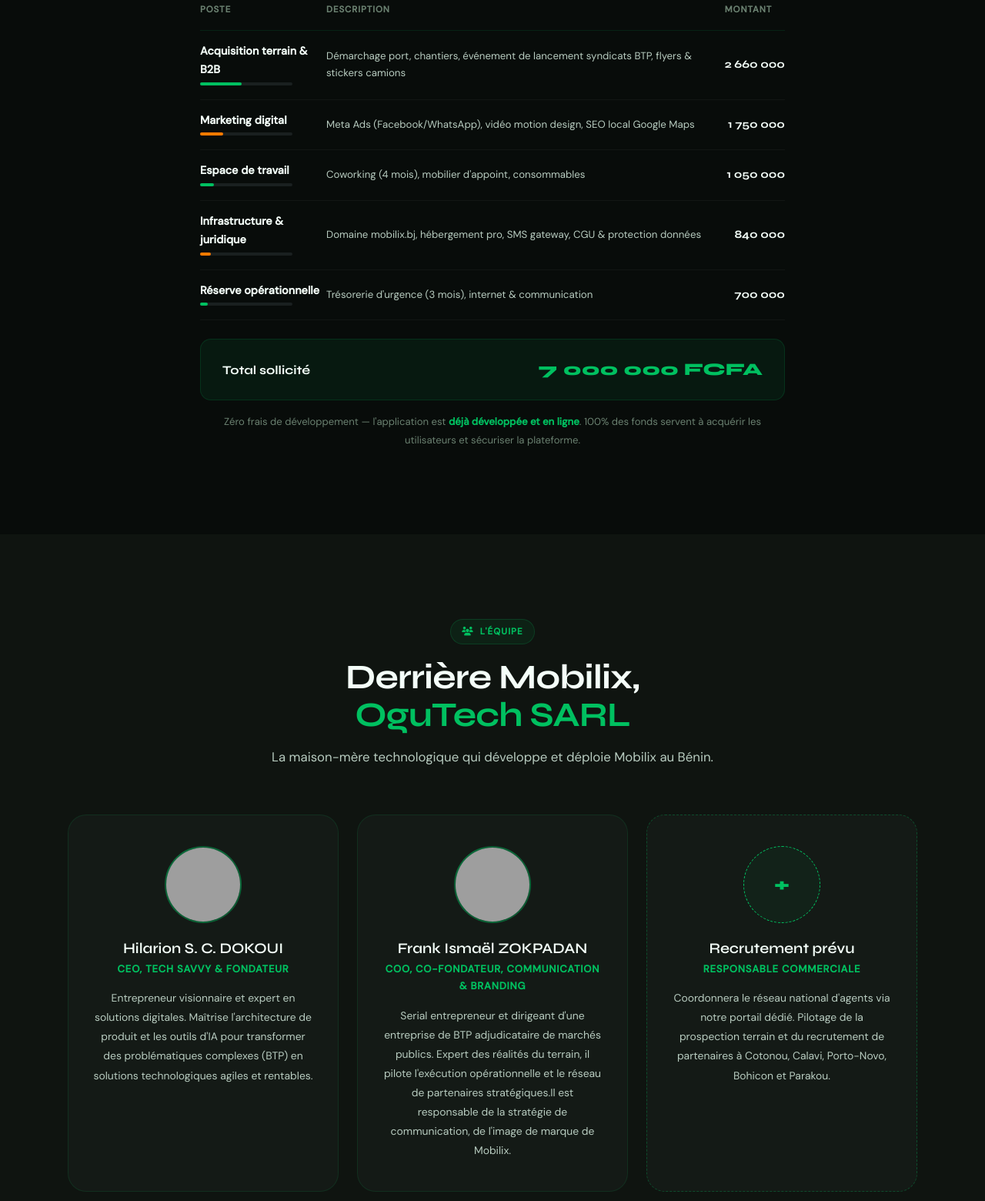
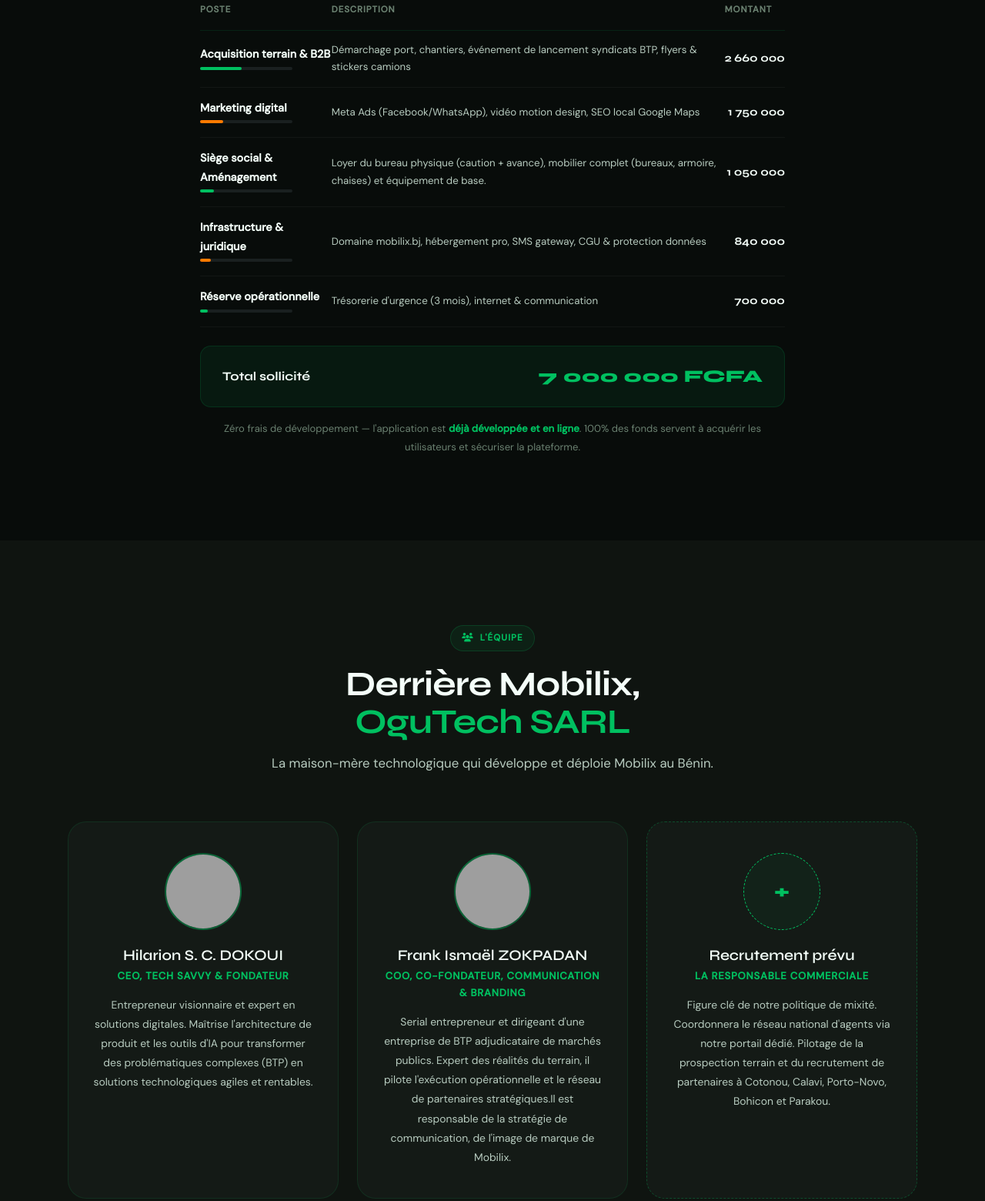
Before and after one commit to edayeh8-ai/mobilix-invest, a plain HTML site: page index.html in a window 1280 px wide. Shown: the part 9169-10729 px from the top of the page at 77% size. Drawn offline with nearby package versions, Linux system fonts and the light colour scheme; grey boxes are pictures that could not be loaded.

Commit message:
Update team role description and add new entry

```diff
--- a/index.html
+++ b/index.html
@@ -634,7 +634,9 @@ footer p.tagline{font-size:.88rem;color:var(--tx);margin-bottom:6px}
         <tbody>
           <tr><td><strong style="color:var(--wh)">Acquisition terrain &amp; B2B</strong><div class="bbar-wrap"><div class="bbar" style="width:0" data-w="45"></div></div></td><td style="font-size:.83rem;color:var(--tx)">Démarchage port, chantiers, événement de lancement syndicats BTP, flyers &amp; stickers camions</td><td>2 660 000</td></tr>
           <tr><td><strong style="color:var(--wh)">Marketing digital</strong><div class="bbar-wrap"><div class="bbar or" style="width:0" data-w="25"></div></div></td><td style="font-size:.83rem;color:var(--tx)">Meta Ads (Facebook/WhatsApp), vidéo motion design, SEO local Google Maps</td><td>1 750 000</td></tr>
-          <tr><td><strong style="color:var(--wh)">Espace de travail</strong><div class="bbar-wrap"><div class="bbar" style="width:0" data-w="15"></div></div></td><td style="font-size:.83rem;color:var(--tx)">Coworking (4 mois), mobilier d'appoint, consommables</td><td>1 050 000</td></tr>
+          <tr><td><strong style="color:var(--wh)">Siège social &amp; Aménagement</strong><div class="bbar-wrap"><div class="bbar" style="width:0" data-w="15"></div></div></td>
+  <td style="font-size:.83rem;color:var(--tx)">Loyer du bureau physique (caution + avance), mobilier complet (bureaux, armoire, chaises) et équipement de base.</td>
+  <td>1 050 000</td></tr>
           <tr><td><strong style="color:var(--wh)">Infrastructure &amp; juridique</strong><div class="bbar-wrap"><div class="bbar or" style="width:0" data-w="12"></div></div></td><td style="font-size:.83rem;color:var(--tx)">Domaine mobilix.bj, hébergement pro, SMS gateway, CGU &amp; protection données</td><td>840 000</td></tr>
           <tr><td><strong style="color:var(--wh)">Réserve opérationnelle</strong><div class="bbar-wrap"><div class="bbar" style="width:0" data-w="8"></div></div></td><td style="font-size:.83rem;color:var(--tx)">Trésorerie d'urgence (3 mois), internet &amp; communication</td><td>700 000</td></tr>
         </tbody>
@@ -682,8 +684,8 @@ footer p.tagline{font-size:.88rem;color:var(--tx);margin-bottom:6px}
     <span class="initials" style="color: var(--g);">+</span>
   </div>
   <h3>Recrutement prévu</h3>
-  <div class="team-role">Responsable Commerciale</div>
-  <p>Coordonnera le réseau national d'agents via notre portail dédié. Pilotage de la prospection terrain et du recrutement de partenaires à Cotonou, Calavi, Porto-Novo, Bohicon et Parakou.</p>
+  <div class="team-role">La Responsable Commerciale</div>
+  <p>Figure clé de notre politique de mixité. Coordonnera le réseau national d'agents via notre portail dédié. Pilotage de la prospection terrain et du recrutement de partenaires à Cotonou, Calavi, Porto-Novo, Bohicon et Parakou.</p>
 </div>
     </div>
   </div>
```
